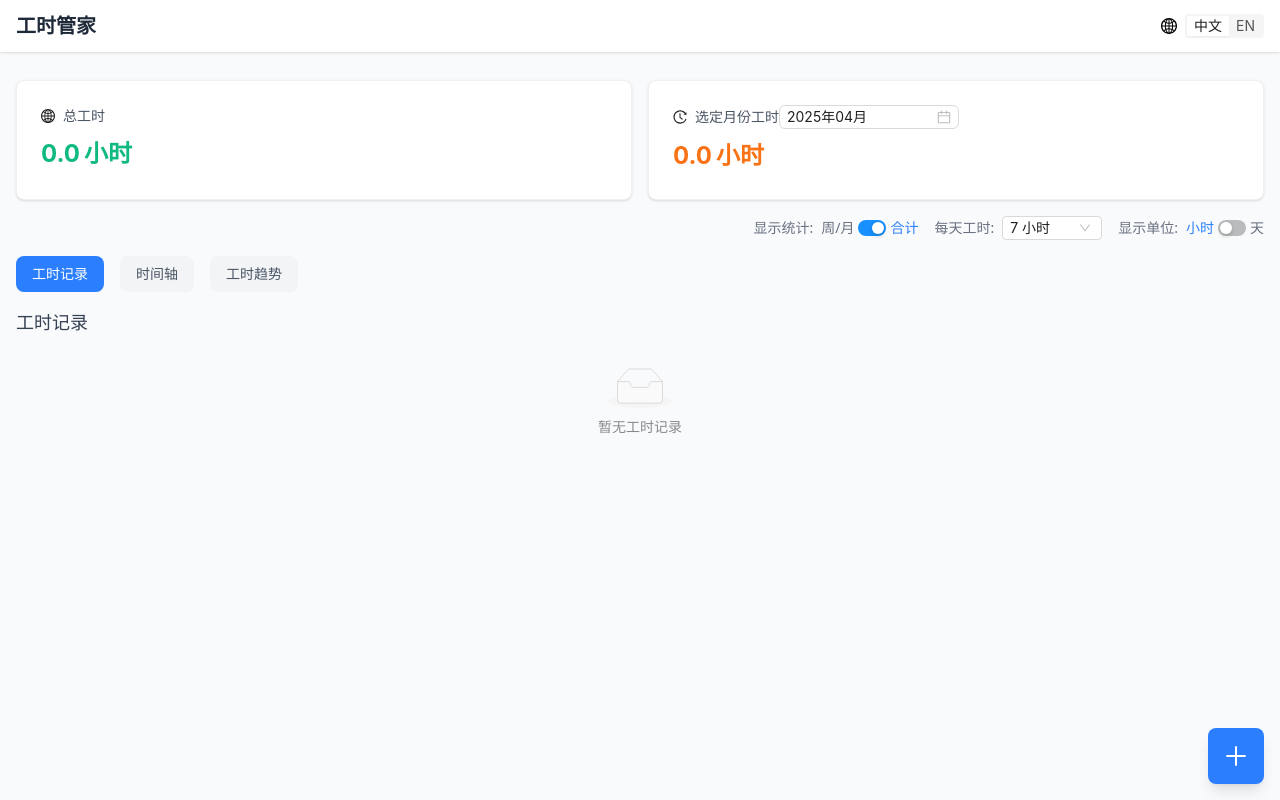
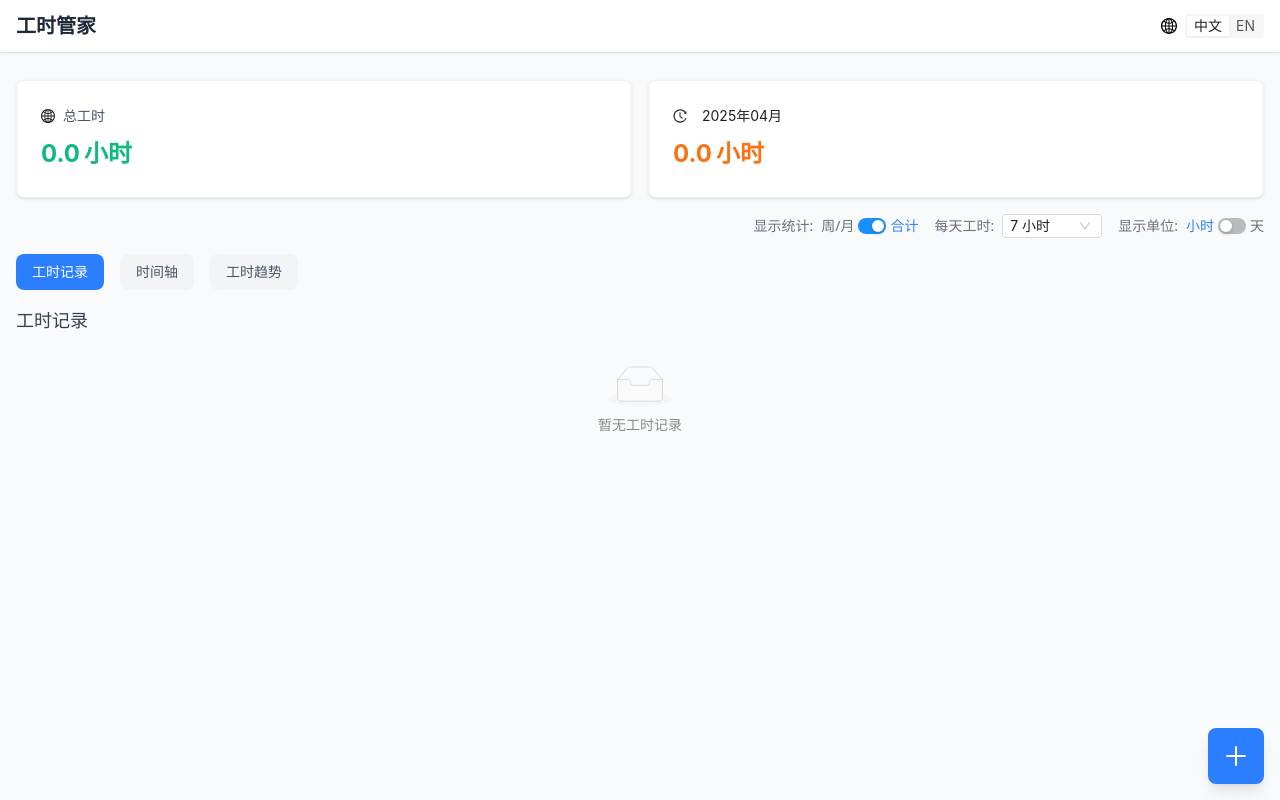
Before and after one commit to kway-teow/work-timer, a React (Vite) app: page / in a window 1280 px wide. Built offline with nearby package versions, Linux system fonts and the light colour scheme.

Commit message:
refactor: 🛠️ 移除不必要的语言设置和优化组件
- 在 StatisticsCards 和 WorkRecordForm 组件中移除对 i18n 的依赖，简化代码。
- 更新 DatePicker 组件，去除 locale 属性，提升可读性和维护性。

```diff
--- a/src/components/StatisticsCards.tsx
+++ b/src/components/StatisticsCards.tsx
@@ -5,8 +5,6 @@ import { useTranslation } from 'react-i18next';
 import { useConfigStore } from '@/store/configStore';
 import dayjs from 'dayjs';
 import type { Dayjs } from 'dayjs';
-import locale from 'antd/es/date-picker/locale/zh_CN';
-import enLocale from 'antd/es/date-picker/locale/en_US';
 
 interface StatisticsCardsProps {
   weeklyHours: number;
@@ -24,7 +22,7 @@ const StatisticsCards: React.FC<StatisticsCardsProps> = ({
   totalHours,
   records,
 }) => {
-  const { t, i18n } = useTranslation();
+  const { t } = useTranslation();
   const { Option } = Select;
 
   // 从存储中获取显示偏好
@@ -70,7 +68,6 @@ const StatisticsCards: React.FC<StatisticsCardsProps> = ({
   };
 
   // 选择DatePicker的正确语言
-  const datePickerLocale = i18n.language === 'zh-CN' ? locale : enLocale;
 
   return (
     <>
@@ -93,16 +90,16 @@ const StatisticsCards: React.FC<StatisticsCardsProps> = ({
             <Card className="shadow-sm rounded-lg hover:shadow-md transition-shadow" hoverable>
               <div className="flex items-center mb-2">
                 <HistoryOutlined className="text-orange-500 mr-2" />
-                <span className="text-gray-600">{t('selectedMonthHours')}</span>
                 <DatePicker
                   picker="month"
-                  locale={datePickerLocale}
                   value={selectedDate}
                   onChange={handleDateChange}
                   allowClear={false}
-                  className="ml-2"
+                  className="cursor-pointer"
                   size="small"
                   format="YYYY年MM月"
+                  variant="borderless"
+                  suffixIcon={null}
                 />
               </div>
               <Statistic
--- a/src/components/WorkRecordForm.tsx
+++ b/src/components/WorkRecordForm.tsx
@@ -1,7 +1,6 @@
 import React, { useEffect } from 'react';
 import { Modal, Form, DatePicker, TimePicker, Input, Button, message } from 'antd';
 import dayjs from 'dayjs';
-import locale from 'antd/es/date-picker/locale/zh_CN';
 import { useTranslation } from 'react-i18next';
 import { WorkRecord } from '@/types/WorkRecord';
 
@@ -19,7 +18,7 @@ const WorkRecordForm: React.FC<WorkRecordFormProps> = ({
   onSubmit,
 }) => {
   const [form] = Form.useForm();
-  const { t, i18n } = useTranslation();
+  const { t } = useTranslation();
 
   // 编辑记录时设置适当的表单值
   useEffect(() => {
@@ -74,7 +73,6 @@ const WorkRecordForm: React.FC<WorkRecordFormProps> = ({
   };
 
   // 为DatePicker选择正确的区域设置
-  const datePickerLocale = i18n.language === 'zh-CN' ? locale : undefined;
 
   return (
     <Modal
@@ -91,7 +89,7 @@ const WorkRecordForm: React.FC<WorkRecordFormProps> = ({
             label={t('startDate')}
             rules={[{ required: true, message: t('pleaseSelectStartDate') }]}
           >
-            <DatePicker locale={datePickerLocale} className="w-full" />
+            <DatePicker className="w-full" />
           </Form.Item>
           <Form.Item
             name="startTime"
@@ -107,7 +105,7 @@ const WorkRecordForm: React.FC<WorkRecordFormProps> = ({
             label={t('endDate')}
             rules={[{ required: true, message: t('pleaseSelectEndDate') }]}
           >
-            <DatePicker locale={datePickerLocale} className="w-full" />
+            <DatePicker className="w-full" />
           </Form.Item>
           <Form.Item
             name="endTime"
```
